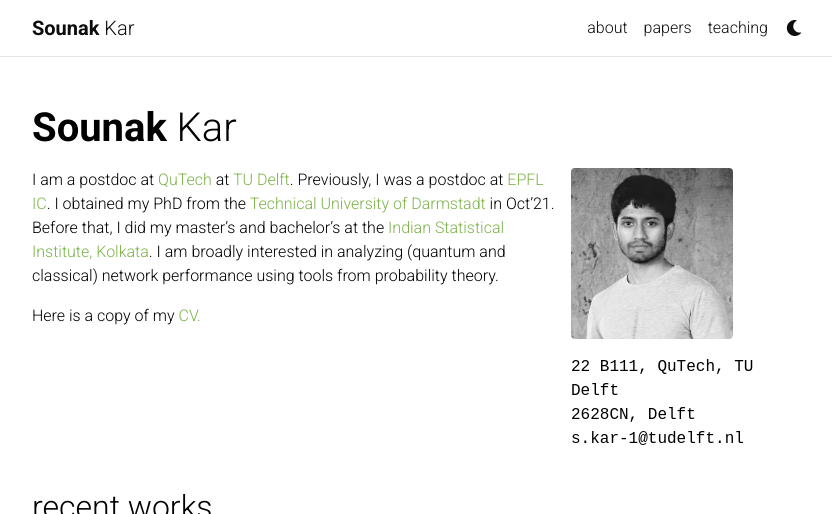
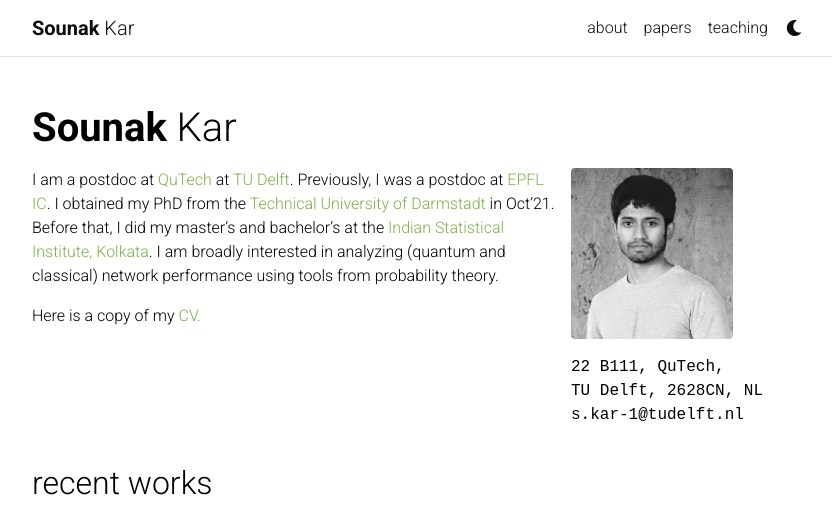
Before and after one commit to sounakk/sounakk.github.io, a Jekyll site: the page built from _pages/about.md, in a window 1280 px wide, cut to the strip 0-514 px from the top of the page. Shown: the whole strip, without its empty margins (223-1055 px from the left). Built offline with Jekyll 4.4.1, drawn with Linux system fonts in a browser that asks for light colours; nearby versions of some CDN libraries; full-size pictures stand in for the smaller copies a plugin makes; comment, search, counter and statistics services are not loaded; a style sheet for code colours, icons or effects is not loaded.

Commit message:
delft address alignment

```diff
--- a/_pages/about.md
+++ b/_pages/about.md
@@ -8,8 +8,8 @@ profile:
   align: right
   image: sk5.jpg
   address: >
-    <p>22 B111, QuTech, TU Delft</p>
-    <p>2628CN, Delft</p>
+    <p>22 B111, QuTech,</p>
+    <p>TU Delft, 2628CN, NL</p>
     <p>s.kar-1@tudelft.nl</p>
 
 news: false  # includes a list of news items
```
